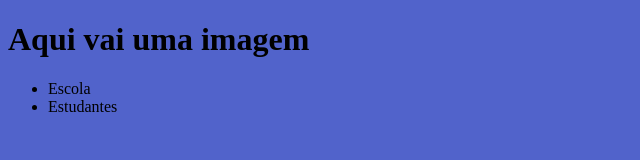
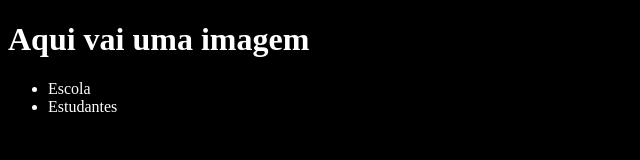
Before and after one commit to carladutra/Alura-Start, a plain HTML site: page index.html in a window 1280 px wide. Shown: the whole page, without its empty margins (0-640 px from the left). Drawn offline with Linux system fonts and the light colour scheme.

Commit message:
Add files via upload

```diff
--- a/style.css
+++ b/style.css
@@ -1,3 +1,5 @@
 body{
-    background-color: #5163cb;
+    background-color: #000000;
+    color: #ffffff;
+
 }
```
